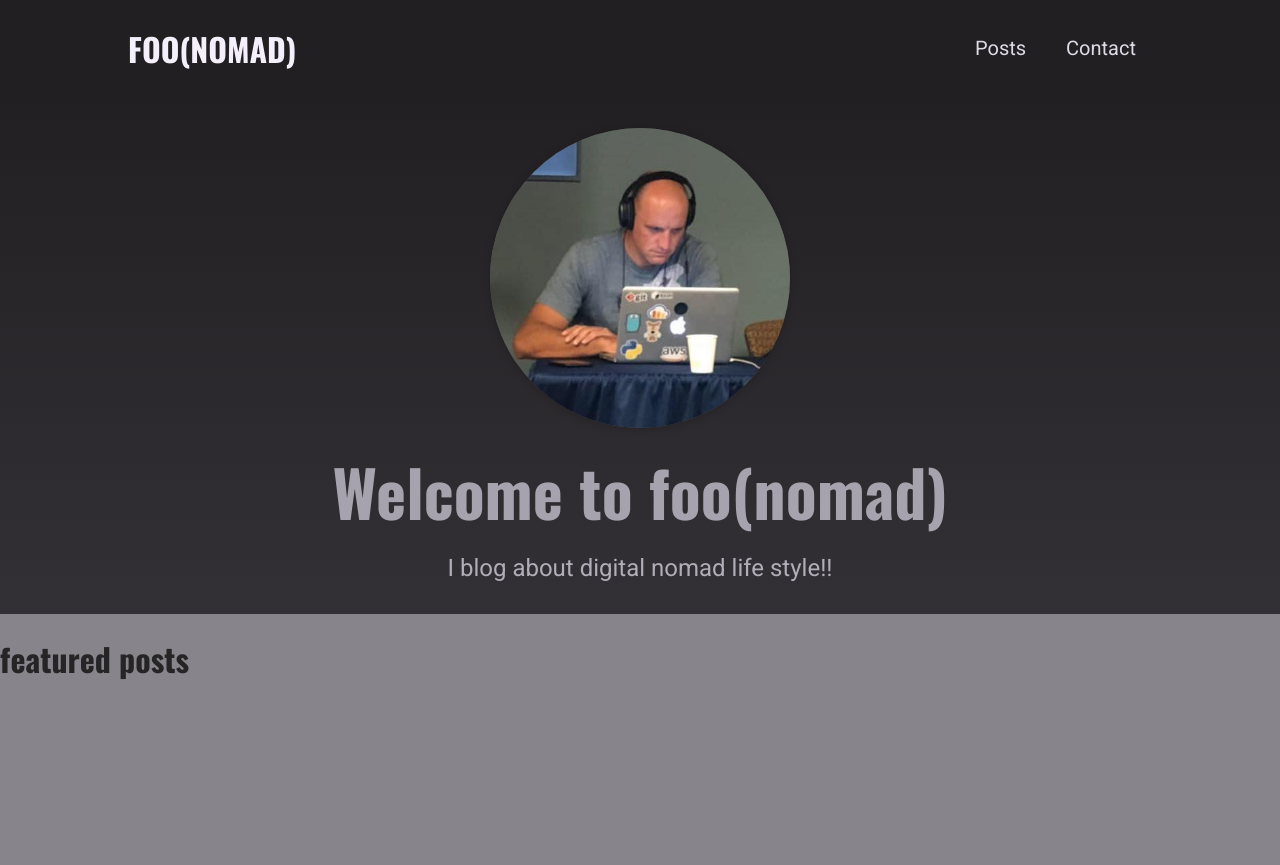
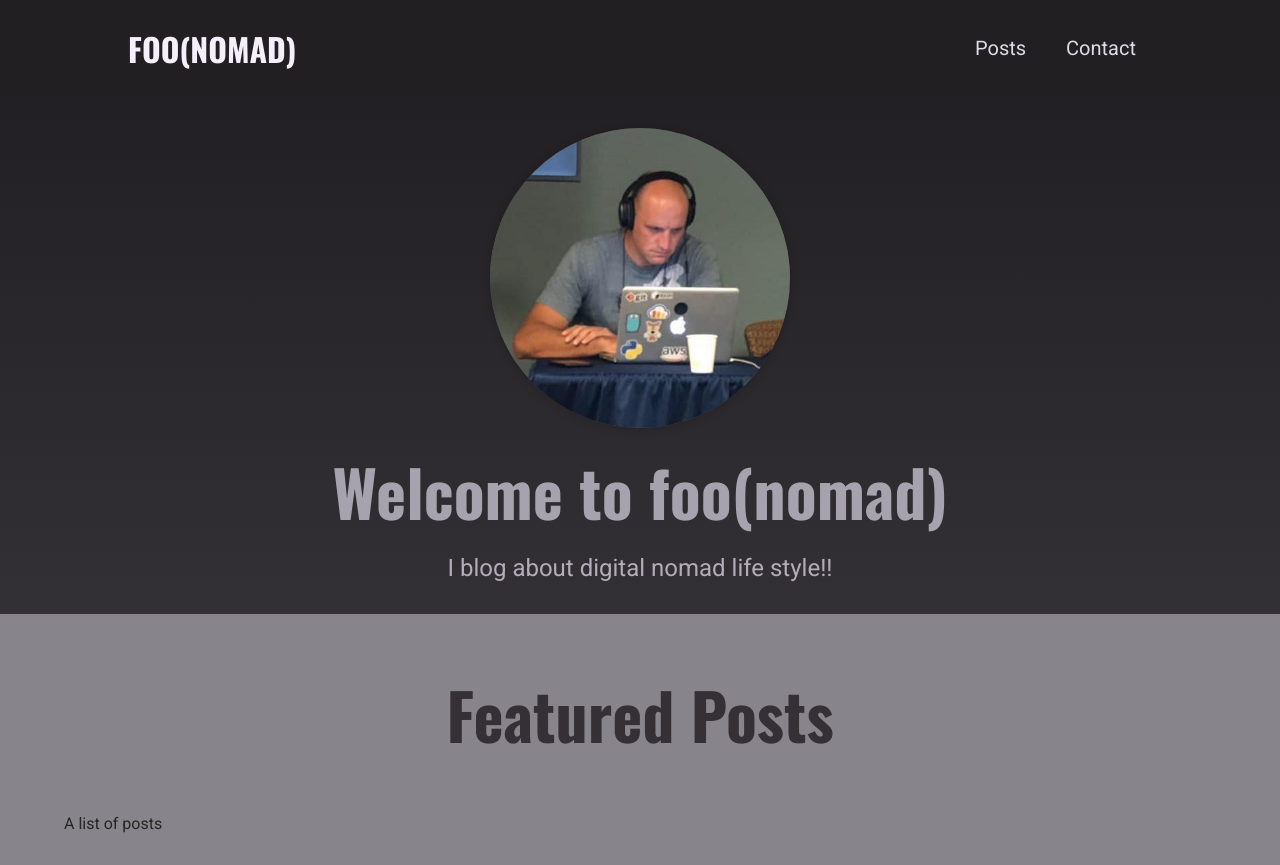
Before and after one commit to slavo3dev/foonomad-old, a Next.js app: page / in a window 1280 px wide. Before the commit the page ends 800 px from the top, so only its background shows below. Built offline with nearby package versions, Linux system fonts and the light colour scheme.

Commit message:
adding  layout

```diff
--- a/componets/FeaturedPosts/index.js
+++ b/componets/FeaturedPosts/index.js
@@ -1,6 +1,11 @@
-import "./featuredposts.module.css"
+import classes from "./featuredposts.module.css"
 
 export function FeaturedPosts() {
 
-    return <h1>featured posts</h1>
+    return (
+        <section className={classes.latest}>
+            <h2>Featured Posts</h2>
+            A list of posts
+        </section>
+    )
 }
--- /dev/null
+++ b/componets/Posts/Postsgrid/index.js
@@ -0,0 +1,5 @@
+import classes from "./postsgrid.module.css"
+
+export function PostsGrid() {
+
+}
--- /dev/null
+++ b/componets/Posts/index.js
@@ -0,0 +1,3 @@
+import {PostsGrid} from "./Postsgrid"
+
+export {PostsGrid}
```
Also changed, not shown: componets/Posts/Postsgrid/postsgrid.module.css (added, +10 -0 lines), componets/Posts/PostItem/index.js (added), componets/Posts/PostItem/postitem.module.js (added).
